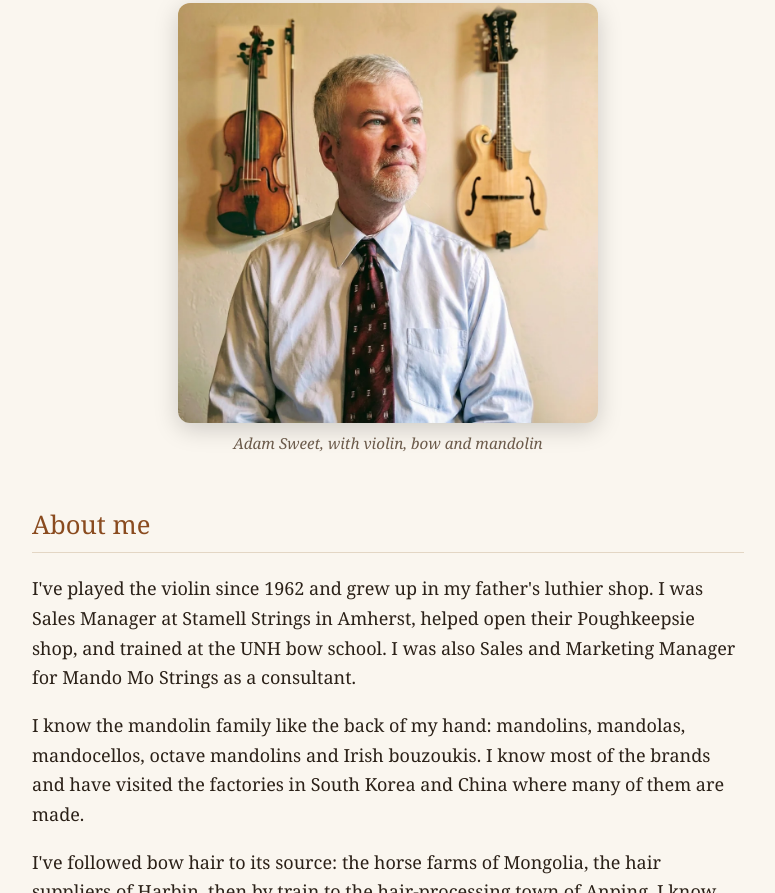
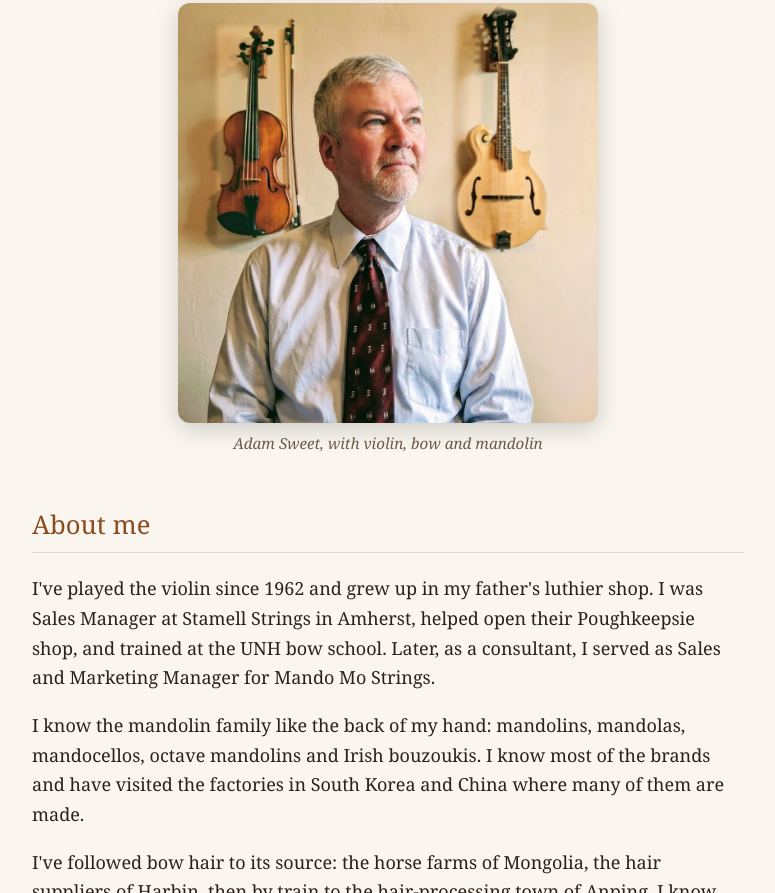
Before and after one commit to vervemusic/vervemusic.github.io, a plain HTML site: page index.html in a window 1280 px wide. Shown: the part 283-1176 px from the top of the page, without its empty margins (252-1027 px from the left). Drawn offline with Linux system fonts and the light colour scheme.

Commit message:
Reword Mando Mo line

```diff
--- a/index.html
+++ b/index.html
@@ -46,7 +46,7 @@
   <img class="portrait" src="adam.webp" alt="Adam Sweet with his violin, bow and mandolin">
   <p class="caption">Adam Sweet, with violin, bow and mandolin</p>
   <h2>About me</h2>
-  <p>I've played the violin since 1962 and grew up in my father's luthier shop. I was Sales Manager at Stamell Strings in Amherst, helped open their Poughkeepsie shop, and trained at the UNH bow school. I was also Sales and Marketing Manager for Mando Mo Strings as a consultant.</p>
+  <p>I've played the violin since 1962 and grew up in my father's luthier shop. I was Sales Manager at Stamell Strings in Amherst, helped open their Poughkeepsie shop, and trained at the UNH bow school. Later, as a consultant, I served as Sales and Marketing Manager for Mando Mo Strings.</p>
   <p>I know the mandolin family like the back of my hand: mandolins, mandolas, mandocellos, octave mandolins and Irish bouzoukis. I know most of the brands and have visited the factories in South Korea and China where many of them are made.</p>
   <p>I've followed bow hair to its source: the horse farms of Mongolia, the hair suppliers of Harbin, then by train to the hair-processing town of Anping. I know where good hair comes from and what it takes to get it. Now I help players and shops directly, from home.</p>
 
```
